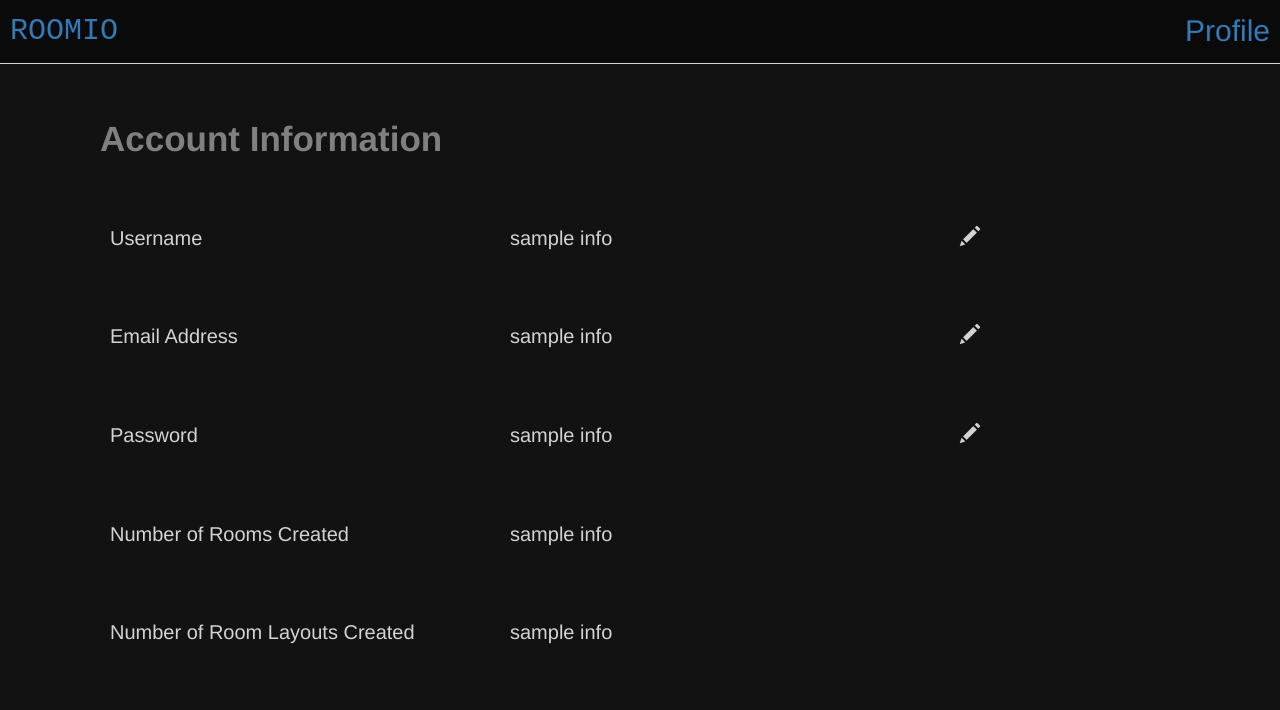
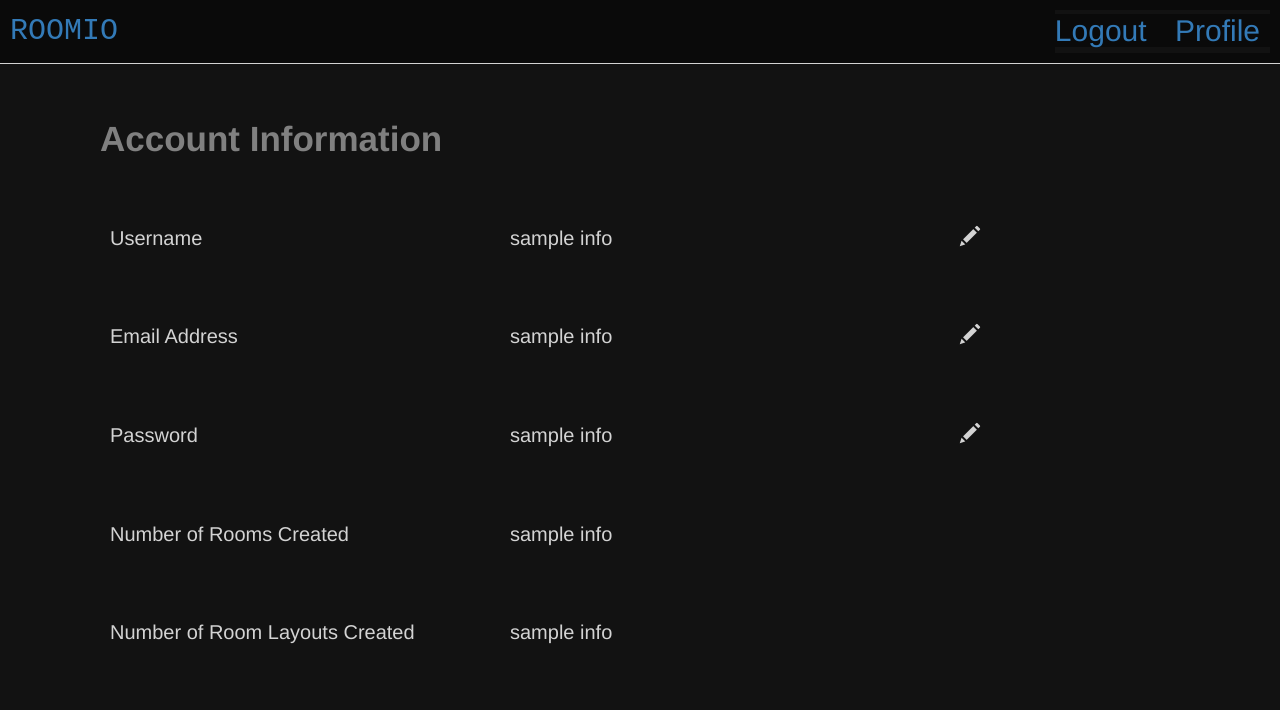
Before and after one commit to triplem123/326-final-phi, a plain HTML site: page pages/Profile/profile.html in a window 1280 px wide. Drawn offline with nearby package versions, Linux system fonts and the light colour scheme.

Commit message:
added logout to profile

```diff
--- a/pages/Profile/profile.css
+++ b/pages/Profile/profile.css
@@ -4,7 +4,10 @@
 
 .header{
     width: 100%;
-    display: grid;
+    /* display: grid; */
+    padding: 10px;
+    display: flex;
+    justify-content: space-between;
     background-color: #0A0A0A;
     border-bottom: 1px solid lightgray;
     grid-template-columns: 50% 50%;
@@ -17,14 +20,20 @@
     font-family: 'Courier New', Courier, monospace;
     font-size: 30px;
     text-transform: uppercase;
-    padding: 10px;
     background-color: #0A0A0A;
 }
 
-.profile {
+#logout{
+    font-size: 30px;
+    padding-right: 20px;
+    background-color: #0A0A0A;
+}
+
+#profile {
     text-align: right;
     font-size: 30px;
-    padding: 10px;
+    /* padding:     10px; */
+    padding-right: 10px;
     background-color: #0A0A0A;
 }
 
@@ -56,6 +65,7 @@
 button {
     border: 0px;
 }
+
 #logo:hover{
     text-decoration: none;
 }
@@ -63,3 +73,7 @@ button {
 #profile:hover{
     text-decoration: none;
 }
+
+#logout:hover{
+    text-decoration: none;
+}
--- a/pages/Profile/profile.html
+++ b/pages/Profile/profile.html
@@ -14,7 +14,10 @@
                     Roomio
                 </a>
             </div>
-            <div class="profile">
+            <div>
+                <a href="../Home-NotLoggedIn/home-notloggedin.html" id="logout">
+                    Logout
+                </a>
                 <a href="../Profile/profile.html" id="profile">
                     Profile
                 </a>
```
